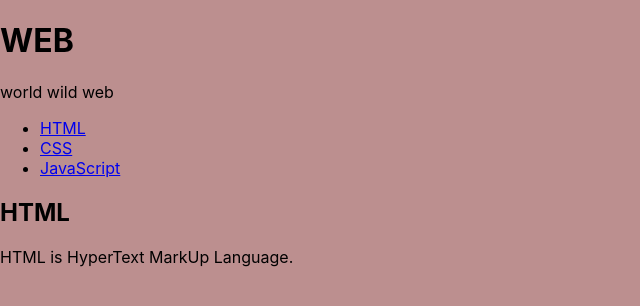
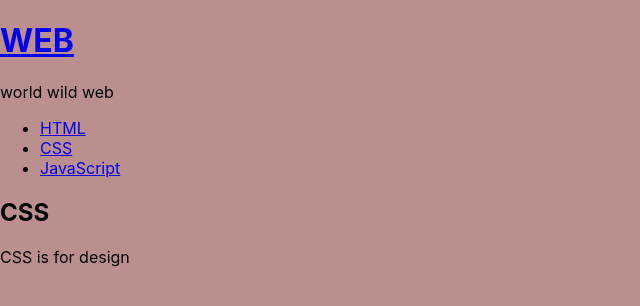
Before and after one commit to 7reun/React_Management, a React (Create React App) app in the folder react-app/: page / in a window 1280 px wide. Shown: the top 306 px of the page, without its empty margins (0-640 px from the left). Built offline with nearby package versions, Linux system fonts and the light colour scheme.

Commit message:
toc event

```diff
--- a/react-app/src/App.js
+++ b/react-app/src/App.js
@@ -56,7 +56,10 @@
   constructor(props) {
     super(props);
     this.state = {
+      mode:'read',
+      selected_content_id:2,
       subject:{title:'WEB',sub:'world wild web'},
+      welcome:{title:'Welcome',desc:'Hello, React'},
       contents:[
         {id:1,title:'HTML',desc:'HTML is for information'},
         {id:2,title:'CSS',desc:'CSS is for design'},
@@ -65,11 +68,43 @@
     }
   }
   render() {
+    console.log('App render');
+    let _title, _desc = null;
+    if(this.state.mode === 'welcome') {//=== : 값과 타입이 모두 동일.
+      _title = this.state.welcome.title;
+      _desc = this.state.welcome.desc;
+    }else if(this.state.mode === 'read') {
+     /*  _title = this.state.contents[0].title;
+      _desc = this.state.contents[0].desc; */
+      let i = 0;
+      while(i < this.state.contents.length) {
+        let data = this.state.contents[i];
+        if(data.id === this.state.selected_content_id){
+          _title = data.title;
+          _desc = data.desc;
+          break;
+        }
+        i = i + 1;
+      }
+    }
     return (
       <div>
-        <Subject title={this.state.subject.title} sub={this.state.subject.sub}></Subject> {/* == <Subject/> */}
-        <TOC data={this.state.contents}></TOC>
-        <CONTENTS title="HTML" desc="HTML is HyperText MarkUp Language."></CONTENTS>
+        <Subject title={this.state.subject.title}
+                 sub={this.state.subject.sub}
+                 onChangePage={function(){
+                  this.setState({mode:'welcome'});
+                 }.bind(this)}>
+        </Subject>
+        <TOC data={this.state.contents}
+             onChangePage={function(id){
+              this.setState(
+                {
+                  mode:'read', selected_content_id:Number(id)
+                }
+              );
+             }.bind(this)}
+        ></TOC>
+        <CONTENTS title={_title} desc={_desc}></CONTENTS>
       </div>
 
       //<div>hello world</div> 상위 태그가 하나인 구조로 만들어야함.
--- a/react-app/src/components/TOC.js
+++ b/react-app/src/components/TOC.js
@@ -2,12 +2,23 @@
 
 class TOC extends Component{
     render() {
+      console.log('TOC render');
+
       let lists = [];
       let data = this.props.data;
       let i = 0;
 
       while(i < data.length) {
-        lists.push(<li><a href={"/content/" + data[i].id}>{data[i].title}</a></li>);
+        lists.push(<li key={data[i].id}>
+                  <a href={"/content/" + data[i].id}
+                     data-id = {data[i].id}
+                     onClick={function(e){
+                        e.preventDefault();
+
+                        this.props.onChangePage(e.target.dataset.id);
+                  }.bind(this)}
+                  >{data[i].title}</a>
+                </li>);
         i = i + 1;
       }
         return(
--- a/react-app/src/components/contents.js
+++ b/react-app/src/components/contents.js
@@ -2,6 +2,7 @@
 
 class CONTENTS extends Component{
     render() {
+      console.log('Contents render');
       return(
        /*  <article>
           <h2>HTML</h2>
--- a/react-app/src/components/subject.js
+++ b/react-app/src/components/subject.js
@@ -2,13 +2,17 @@
 
 class Subject extends Component{
     render() {
+      console.log('Subject render');
       return(
        /*  <header>
             <h1>WEB</h1>
             world wide web
         </header> */
         <header>
-            <h1>{this.props.title}</h1>
+            <h1><a href='/' onClick={function(e) {
+              e.preventDefault();
+              this.props.onChangePage();
+            }.bind(this)}>{this.props.title}</a></h1>
             {this.props.sub}
         </header>
       );
```
